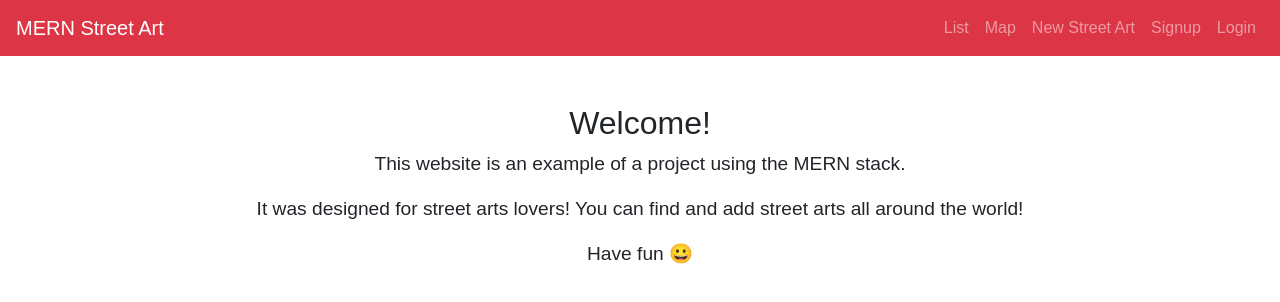
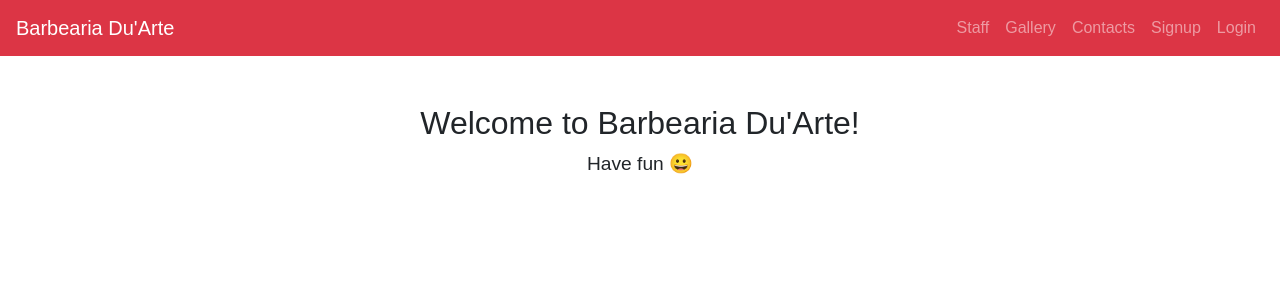
Before and after one commit to SofiaOrnelas/barbershop, a React (Create React App) app in the folder client/: page / in a window 1280 px wide. Shown: the top 302 px of the page. Built offline with nearby package versions, Linux system fonts and the light colour scheme.

Commit message:
updt comp

```diff
--- a/client/src/components/App.jsx
+++ b/client/src/components/App.jsx
@@ -1,11 +1,12 @@
 import React, { Component } from 'react';
 import { Route, Switch } from 'react-router-dom';
 import Home from './pages/Home';
-import List from './pages/List';
+import Staff from './pages/Staff';
 import Login from './pages/Login';
 import Signup from './pages/Signup';
 import api from '../api';
 import MainNavbar from './MainNavbar'
+import Gallery from './pages/Gallery';
 
 export default class App extends Component {
   constructor(props) {
@@ -25,7 +26,8 @@ export default class App extends Component {
         <MainNavbar />
         <Switch>
           <Route path="/" exact component={Home} />
-          <Route path="/list" component={List} />
+          <Route path="/staff" component={Staff} />
+          <Route path="/gallery" component={Gallery} />
           <Route path="/signup" component={Signup} />
           <Route path="/login" component={Login} />
           <Route render={() => <h2>404</h2>} />
--- a/client/src/components/MainNavbar.jsx
+++ b/client/src/components/MainNavbar.jsx
@@ -28,18 +28,18 @@ export default class MainNavbar extends Component {
   render() {
     return (
       <Navbar color="danger" dark expand="sm" className="mb-5">
-        <NavbarBrand tag={Link} to="/">MERN Street Art</NavbarBrand>
+        <NavbarBrand tag={Link} to="/">Barbearia Du'Arte</NavbarBrand>
         <NavbarToggler onClick={this.toggle} />
         <Collapse isOpen={this.state.isOpen} navbar>
           <Nav className="ml-auto" navbar>
             <NavItem>
-              <NavLink tag={NLink} to="/list">List</NavLink>
+              <NavLink tag={NLink} to="/staff">Staff</NavLink>
             </NavItem>
             <NavItem>
-              <NavLink tag={NLink} to="/map">Map</NavLink>
+              <NavLink tag={NLink} to="/gallery">Gallery</NavLink>
             </NavItem>
             <NavItem>
-              <NavLink tag={NLink} to="/new-street-art">New Street Art</NavLink>
+              <NavLink tag={NLink} to="/contacts">Contacts</NavLink>
             </NavItem>
             {!api.isLoggedIn() && <NavItem>
               <NavLink tag={NLink} to="/signup">Signup</NavLink>
--- /dev/null
+++ b/client/src/components/pages/Gallery.js
@@ -0,0 +1,11 @@
+import React, { Component } from 'react'
+
+export default class Gallery extends Component {
+  render() {
+    return (
+      <div>
+        Gallery
+      </div>
+    )
+  }
+}
--- a/client/src/components/pages/Home.jsx
+++ b/client/src/components/pages/Home.jsx
@@ -9,9 +9,7 @@ export default class Home extends Component {
   render() {
     return (
       <div className="Home">
-        <h2>Welcome!</h2>
-        <p>This website is an example of a project using the MERN stack.</p>
-        <p>It was designed for street arts lovers! You can find and add street arts all around the world!</p>
+        <h2>Welcome to Barbearia Du'Arte!</h2>
         <p>Have fun <span role="img" aria-label="smile">😀</span></p>
       </div>
     );
--- a/client/src/components/pages/List.jsx
+++ /dev/null
@@ -1,53 +0,0 @@
-import React, { Component } from 'react'
-import { Button, Container, Table } from 'reactstrap';
-import { Link } from 'react-router-dom'
-import api from '../../api';
-
-export default class List extends Component {
-  constructor(props) {
-    super(props)
-    this.state = {
-      streetArts: null
-    }
-  }
-  renderGoogleMapLink(streetArt) {
-    let [lng,lat] = streetArt.location.coordinates
-    return <a href={`https://www.google.com/maps/dir//${lat},${lng}/@${lat},${lng},15z`} target="_blank">{lng},{lat}</a>
-  }
-  render() {
-    return (
-      <Container>
-        <h1 className="mb-4">List of Street Arts</h1>
-        {!this.state.streetArts && <div>Loading...</div>}
-        {this.state.streetArts && <Table hover className="street-art-list">
-          <thead>
-            <tr>
-              <th>Picture</th>
-              <th>Google Maps Direction</th>
-              <th>Detail</th>
-            </tr>
-          </thead>
-          <tbody>
-            {this.state.streetArts.map(streetArt => <tr key={streetArt._id} >
-              <td>
-                <img src={streetArt.pictureUrl} alt=""/>
-              </td>
-              <td>
-                {this.renderGoogleMapLink(streetArt)}
-              </td>
-              <td><Button tag={Link} to={"/street-art-detail/"+streetArt._id} color="danger" outline>Detail</Button></td>
-            </tr>)}
-          </tbody>
-        </Table>}
-      </Container>
-    )
-  }
-  componentDidMount() {
-    api.getStreetArts()
-      .then(streetArts => {
-        this.setState({
-          streetArts
-        })
-      })
-  }
-}
--- /dev/null
+++ b/client/src/components/pages/Staff.jsx
@@ -0,0 +1,14 @@
+import React, { Component } from 'react'
+import { Button, Container, Table } from 'reactstrap';
+import { Link } from 'react-router-dom'
+import api from '../../api';
+
+export default class Staff extends Component {
+  render() {
+    return (
+      <div>
+
+      </div>
+    )
+  }
+}
```
